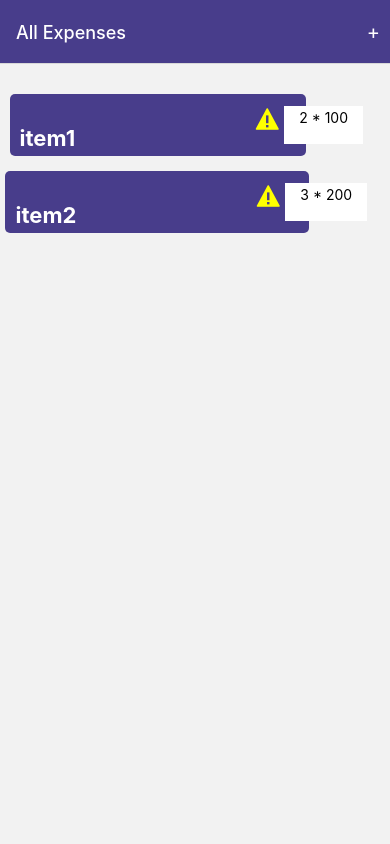
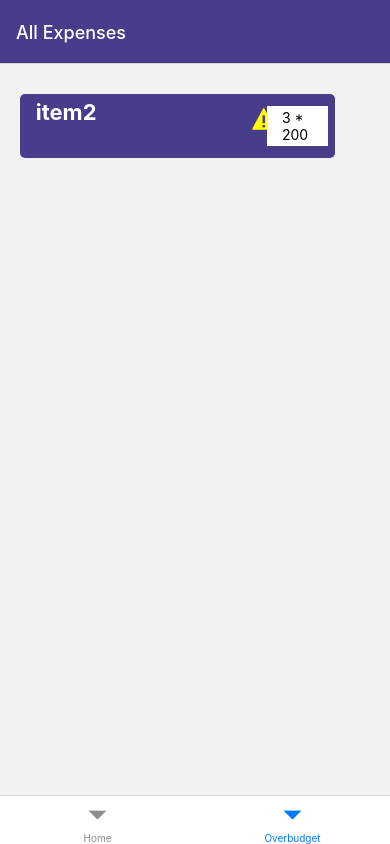
Before and after one commit to MiaYan0116/cs5520-assignment2, a React Native app in the folder assignment2-budget-app/: screen /Overbudget in a window 390 px wide. Built offline with nearby package versions, Linux system fonts and the light colour scheme.

Commit message:
set up tab navigator

```diff
--- a/assignment2-budget-app/App.js
+++ b/assignment2-budget-app/App.js
@@ -4,20 +4,33 @@ import AllExpensesScreen from './screens/AllExpensesScreen';
 import InputScreen from './screens/InputScreen';
 import { NavigationContainer } from "@react-navigation/native";
 import { createNativeStackNavigator } from "@react-navigation/native-stack";
+import { createBottomTabNavigator } from '@react-navigation/bottom-tabs';
 
+const Tab = createBottomTabNavigator();
 const Stack = createNativeStackNavigator();
-
-export default function App() {
 const item1 = {
   name: "item1",
   quantity: 2,
-    price: 100
+  price: 100,
+  isOverBudget: false
 }
 const item2 = {
   name: "item2",
   quantity: 3,
-    price: 200
+  price: 200,
+  isOverBudget: true
 }
+function BottomTabNavigator() {
+  return (
+    <Tab.Navigator screenOptions={{headerShown: false}}>
+      <Tab.Screen name="Home" component={AllExpensesScreen} initialParams={{itemsArray:[item1, item2]}} />
+      <Tab.Screen name="Overbudget" component={AllExpensesScreen} initialParams={{itemsArray:[item2]}} />
+    </Tab.Navigator>
+  );
+}
+
+export default function App() {
+
   return(
     <NavigationContainer>
       <Stack.Navigator
@@ -30,11 +43,19 @@ export default function App() {
       >
       <Stack.Screen
           name='All Expenses'
-          component={AllExpensesScreen}
+          component={BottomTabNavigator}
           options={{
             title: 'All Expenses',
           }}
           initialParams={{ itemsArray: [item1, item2] }}
+      />
+      <Stack.Screen
+          name='Overbudget Expenses'
+          component={AllExpensesScreen}
+          options={{
+            title: 'Overbudget Expenses',
+          }}
+          initialParams={{ itemsArray: [item2] }}
       />
       <Stack.Screen
           name='Add an Expense'
--- a/assignment2-budget-app/components/SingleItem.js
+++ b/assignment2-budget-app/components/SingleItem.js
@@ -1,24 +1,32 @@
 import React, { useState }from 'react'
-import { StyleSheet, Text, View } from 'react-native';
+import { StyleSheet, Text, View, TouchableOpacity } from 'react-native';
 import { Entypo } from '@expo/vector-icons';
 
 const SingleItem = ({ singleItem }) => {
+	function itemDetail(){
+		console.log(singleItem)
+	}
   return (
-    <View style={styles.itemContainer}>
+    <TouchableOpacity
+			style={styles.itemContainer}
+			onPress={itemDetail}
+		>
 			<Text style={styles.item}> {singleItem.name} </Text>
 			<View style={styles.IconCostContainer}>
-				<Entypo name="warning" size={24} color="yellow"/>
+				<View style = {styles.iconContainer}>
+					{singleItem.isOverBudget ? <Entypo name="warning" size={24} color="yellow" /> : null}
+				</View>
 				<View style={styles.itemCostContainer}>
 					<Text>{singleItem.quantity} * {singleItem.price}</Text>
 				</View>
 			</View>
-    </View>
+    </TouchableOpacity>
   )
 }
 
 const styles = StyleSheet.create({
 	itemContainer: {
-		width: '80%',
+		width: '90%',
 		backgroundColor: '#483D8B',
 		borderRadius: 5,
 		flexDirection: 'row',
@@ -35,11 +43,16 @@ const styles = StyleSheet.create({
 
 	},
 	IconCostContainer: {
+		flex: 1,
 		flexDirection: "row",
 		margin: 7,
-		marginLeft: 180
+		marginLeft: 150
+	},
+	iconContainer: {
+		flex: 1
 	},
 	itemCostContainer: {
+		flex: 3,
 		flexDirection: 'row',
 		backgroundColor: "white",
 		paddingHorizontal: 15,
--- a/assignment2-budget-app/package.json
+++ b/assignment2-budget-app/package.json
@@ -9,6 +9,7 @@
     "web": "expo start --web"
   },
   "dependencies": {
+    "@react-navigation/bottom-tabs": "^6.5.10",
     "@react-navigation/native": "^6.1.9",
     "@react-navigation/native-stack": "^6.9.15",
     "expo": "~49.0.13",
--- a/assignment2-budget-app/screens/AllExpensesScreen.js
+++ b/assignment2-budget-app/screens/AllExpensesScreen.js
@@ -5,6 +5,7 @@ import SingleItem from '../components/SingleItem'
 const AllExpensesScreen = ({ navigation, route }) => {
 	const itemsArray = route.params.itemsArray;
 	console.log(route.params);
+
 	React.useLayoutEffect(() => {
     navigation.setOptions({
       headerRight: () => (
--- a/assignment2-budget-app/screens/InputScreen.js
+++ b/assignment2-budget-app/screens/InputScreen.js
@@ -4,11 +4,12 @@ import Label from '../components/Label'
 import DropDownPicker from 'react-native-dropdown-picker';
 
 const InputScreen = () => {
-
+	const budget = 500;
 	const [open, setOpen] = useState(false);
 	const [item, setItem] = useState('');
 	const [quantity, setQuantity] = useState('');
 	const [price, setPrice] = useState('');
+	const [isOverBudget, setIsOverBudget] = useState(false);
 	const [options, setOptions] = useState(generateNumberOptions(1, 10));
 
   function generateNumberOptions(start, end) {
@@ -39,10 +40,15 @@ const InputScreen = () => {
 		if(item == '' || price == '' || quantity == ''){
 			alert('invalid input')
 		}else{
+			const intPrice = parseInt(price, 10);
+			const intQuantity = parseInt(quantity, 10)
+			setIsOverBudget(intPrice * intQuantity > budget);
+
 			const obj = {
 				item: item,
-				price: price,
-				amount: quantity
+				price: intPrice,
+				quantity: intQuantity,
+				isOverBudget: isOverBudget
 			}
 			console.log(obj);
 			cancelHandler();
```
Also changed, not shown: 1 other file (tests, documents, lock files or other folders). Lines whose indentation alone changed are shown as unchanged.
